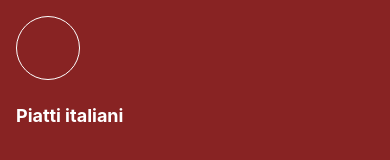
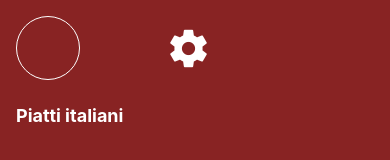
Before and after one commit to mirkomentoITS/meal-app, a React Native app: screen /Profile in a window 390 px wide. Shown: the top 160 px of the page. Built offline with nearby package versions, Linux system fonts and the light colour scheme; what expo-linking would draw is missing.

Commit message:
feat(settings): add icon link and page settings

```diff
--- a/src/App.tsx
+++ b/src/App.tsx
@@ -24,6 +24,7 @@ const linking = {
       Home: "home",
       Detail: "detail/:id",
       Profile: "profile",
+      Settings: "settings",
     }
   }
 }
--- a/src/screens/HomeScreen.tsx
+++ b/src/screens/HomeScreen.tsx
@@ -87,7 +87,7 @@ export default function HomeScreen({ navigation }: any) {
           <View style={styles.header}>
             <Text style={styles.title}>Piatti italiani</Text>
 
-            <Pressable style={styles.profile}
+            <Pressable style={styles.icon}
               onPress={() => navigation.navigate("Profile")}>
               <MaterialIcons
                 name="account-circle"
@@ -149,7 +149,7 @@ const styles = StyleSheet.create({
     fontWeight: "bold",
     color: "#ffffff",
   },
-  profile: {
+  icon: {
     width: 45,
     height: 45,
     marginRight: 15,
--- a/src/screens/ProfileScreen.tsx
+++ b/src/screens/ProfileScreen.tsx
@@ -2,6 +2,7 @@ import React from 'react';
 
 import { View, ActivityIndicator, Text, Pressable, FlatList, StyleSheet } from 'react-native';
 import { SafeAreaProvider, SafeAreaView } from 'react-native-safe-area-context';
+import { MaterialIcons } from '@expo/vector-icons';
 
 import { Avatar } from '../components/Avatar';
 
@@ -28,8 +29,8 @@ export default function ProfileScreen({ navigation }: any) {
 
   async function getPlates () {
     setStatus("loading");
-    try {                                                                   // gestisci status
-      const favs = favorites.map((id : string) => loadPlateById(id));   // nome promises cambia
+    try {
+      const favs = favorites.map((id : string) => loadPlateById(id));
       const data = await Promise.all(favs);
       setPlateFav(data);
       setTimeout(() => setStatus("success"), 1000);
@@ -79,6 +80,15 @@ export default function ProfileScreen({ navigation }: any) {
           <View style={styles.header}>
             <Avatar uri={user?.avatarUri}/>
             <Text style={styles.user}>{user?.name}</Text>
+
+            <Pressable style={styles.icon}
+              onPress={() => navigation.navigate("Setting")}>
+              <MaterialIcons
+                name="settings"
+                size={45}
+                color={"#fff"}
+              />
+            </Pressable>
           </View>
 
           <Text style={styles.title}>Piatti italiani</Text>
@@ -126,6 +136,14 @@ const styles = StyleSheet.create({
     fontWeight: "bold",
     color: "#fff",
   },
+  icon: {
+    width: 45,
+    height: 45,
+    justifyContent: "center",
+    alignItems: "center",
+    marginLeft: 50,
+    marginRight: 15,
+  },
   title: {
     marginBottom: 5,
     fontSize: 18,
```
